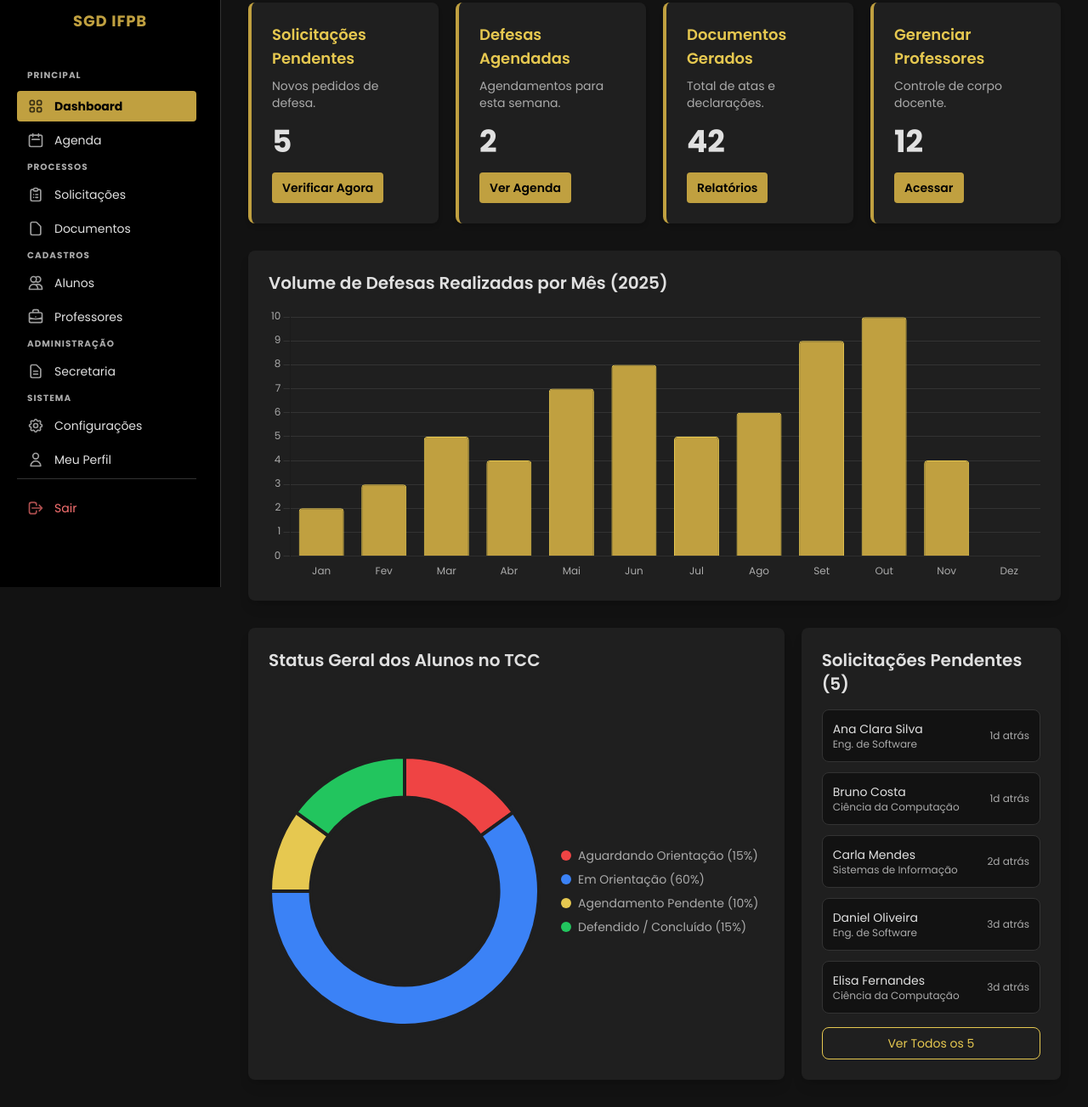
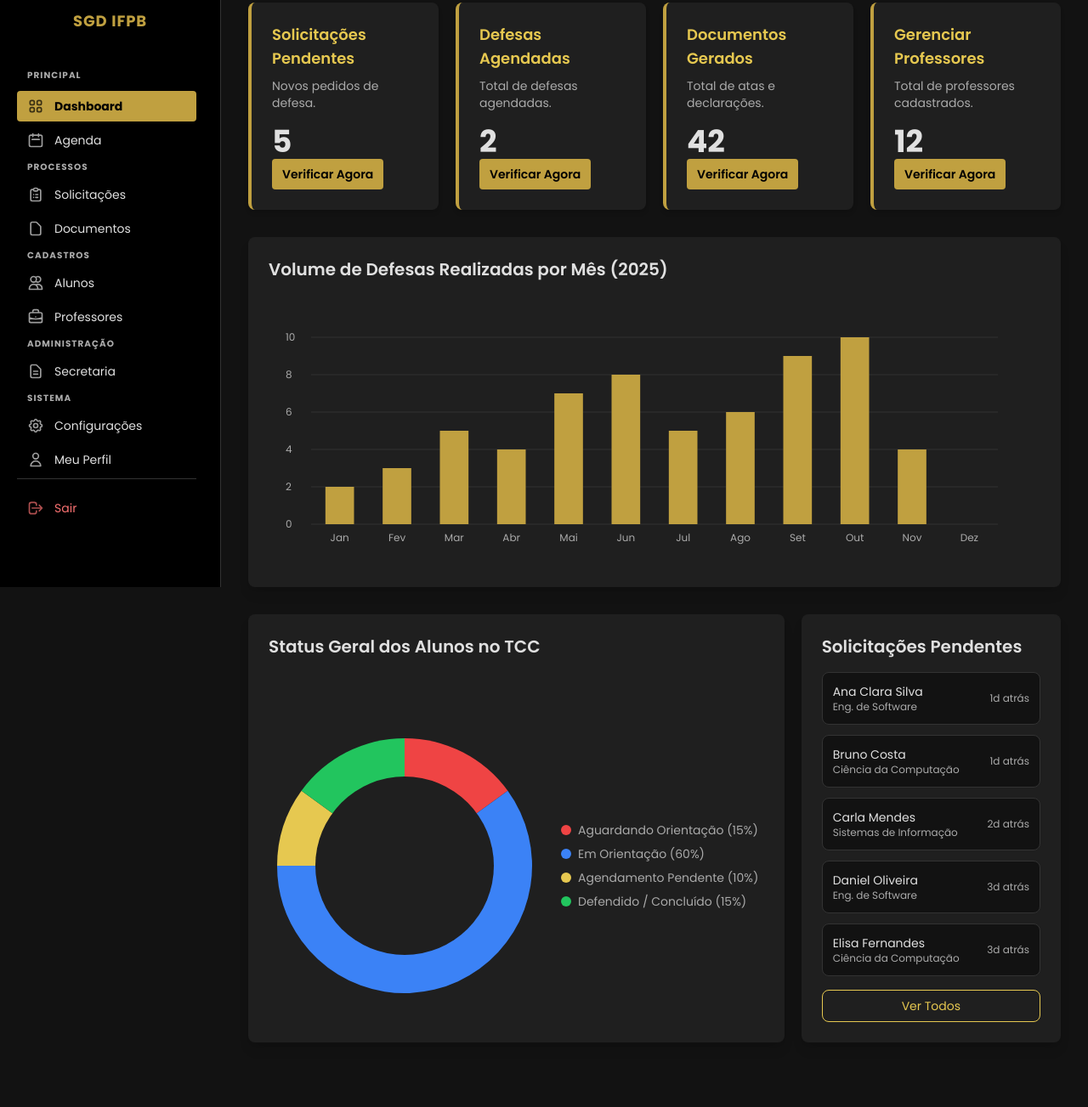
Before and after one commit to DiogoBAguiar/SGD, a website built with Vite: page src/templates/index.html in a window 1280 px wide. Shown: the part 109-1412 px from the top of the page at 85% size. After the commit the page ends 1368 px from the top, so only its background shows below. Built offline with nearby package versions, Linux system fonts and the light colour scheme.

Commit message:
feat: ajustes na página de Dashboard

```diff
--- a/src/js/dashboard.js
+++ b/src/js/dashboard.js
@@ -1,134 +1,150 @@
 document.addEventListener('DOMContentLoaded', () => {
-    initDefesasMensaisChart();
-    initStatusAlunosChart();
-    populateListaSolicitacoes();
+    // Dados mockados
+    const pendingRequests = 5;
+    const scheduledDefenses = 2;
+    const generatedDocs = 42;
+    const professorCount = 12;
+
+    const defesasData = [2, 3, 5, 4, 7, 8, 5, 6, 9, 10, 4, 0];
+    const defesasLabels = ['Jan', 'Fev', 'Mar', 'Abr', 'Mai', 'Jun', 'Jul', 'Ago', 'Set', 'Out', 'Nov', 'Dez'];
+
+    const statusAlunosData = [15, 60, 10, 15];
+    const statusAlunosLabels = ['Aguardando Orientação', 'Em Orientação', 'Agendamento Pendente', 'Defendido / Concluído'];
+    const statusAlunosColors = ['#EF4444', '#3B82F6', '#E6C850', '#22C55E'];
+
+    const solicitacoes = [
+        { nome: 'Ana Clara Silva', curso: 'Eng. de Software', dias: 1 },
+        { nome: 'Bruno Costa', curso: 'Ciência da Computação', dias: 1 },
+        { nome: 'Carla Mendes', curso: 'Sistemas de Informação', dias: 2 },
+        { nome: 'Daniel Oliveira', curso: 'Eng. de Software', dias: 3 },
+        { nome: 'Elisa Fernandes', curso: 'Ciência da Computação', dias: 3 }
+    ];
+
+    // Atualizar cards
+    document.getElementById('pending-requests').textContent = pendingRequests;
+    document.getElementById('scheduled-defenses').textContent = scheduledDefenses;
+    document.getElementById('generated-docs').textContent = generatedDocs;
+    document.getElementById('professor-count').textContent = professorCount;
+
+    // Renderizar gráficos
+    renderDefesasMensaisChart(defesasLabels, defesasData);
+    renderStatusAlunosChart(statusAlunosLabels, statusAlunosData, statusAlunosColors);
+
+    // Popular lista de solicitações
+    populateListaSolicitacoes(solicitacoes);
+
+    // Links
+    document.getElementById('link-solicitacoes').href = 'solicitacao.html';
+    document.getElementById('link-agenda').href = 'agenda.html';
+    document.getElementById('link-documentos').href = 'documentos.html';
+    document.getElementById('link-professores').href = 'professores.html';
+    document.getElementById('link-ver-solicitacoes').href = 'solicitacao.html';
 });
 
-function initDefesasMensaisChart() {
-    const ctx = document.getElementById('defesasMensaisChart');
-    if (!ctx) return;
+function renderDefesasMensaisChart(labels, data) {
+    const canvas = document.getElementById('defesasMensaisChart');
+    if (!canvas) return;
+    const ctx = canvas.getContext('2d');
 
-    const chartData = {
-        labels: ['Jan', 'Fev', 'Mar', 'Abr', 'Mai', 'Jun', 'Jul', 'Ago', 'Set', 'Out', 'Nov', 'Dez'],
-        datasets: [{
-            label: 'Nº de Defesas',
-            data: [2, 3, 5, 4, 7, 8, 5, 6, 9, 10, 4, 0],
-            backgroundColor: '#C0A040',
-            borderColor: '#E6C850',
-            borderWidth: 1,
-            borderRadius: 4,
-            hoverBackgroundColor: '#E6C850'
-        }]
+    const chartColor = '#C0A040';
+    const gridColor = '#333';
+    const textColor = '#AAAAAA';
+    const fontFamily = 'Poppins';
+
+    const draw = () => {
+        canvas.width = canvas.parentElement.clientWidth;
+        canvas.height = canvas.parentElement.clientHeight;
+        const width = canvas.width;
+        const height = canvas.height;
+        const padding = 50;
+        const chartWidth = width - padding * 2;
+        const chartHeight = height - padding * 2;
+        const barWidth = chartWidth / (data.length * 2);
+        const maxValue = Math.max(...data);
+
+        ctx.clearRect(0, 0, width, height);
+
+        ctx.strokeStyle = gridColor;
+        ctx.fillStyle = textColor;
+        ctx.font = `12px ${fontFamily}`;
+        const yAxisTicks = 5;
+        for (let i = 0; i <= yAxisTicks; i++) {
+            const value = Math.round((maxValue / yAxisTicks) * i);
+            const y = chartHeight - (value / maxValue) * chartHeight + padding;
+
+            ctx.beginPath();
+            ctx.moveTo(padding, y);
+            ctx.lineTo(width - padding, y);
+            ctx.stroke();
+
+            ctx.fillText(value, padding - 30, y + 4);
+        }
+
+        ctx.textAlign = 'center';
+        labels.forEach((label, i) => {
+            const x = padding + i * (chartWidth / data.length) + (chartWidth / data.length) / 2;
+            ctx.fillText(label, x, height - padding + 20);
+        });
+
+        ctx.fillStyle = chartColor;
+        data.forEach((value, i) => {
+            const barHeight = (value / maxValue) * chartHeight;
+            const x = padding + i * (chartWidth / data.length) + (chartWidth / data.length - barWidth) / 2;
+            const y = chartHeight - barHeight + padding;
+            ctx.fillRect(x, y, barWidth, barHeight);
+        });
     };
 
-    const options = {
-        responsive: true,
-        maintainAspectRatio: false,
-        plugins: {
-            legend: {
-                display: false
-            },
-            tooltip: {
-                backgroundColor: '#1F1F1F',
-                titleColor: '#E0E0E0',
-                bodyColor: '#AAAAAA',
-                borderColor: '#333',
-                borderWidth: 1,
-                titleFont: { family: 'Poppins' },
-                bodyFont: { family: 'Poppins' }
-            }
-        },
-        scales: {
-            y: {
-                beginAtZero: true,
-                grid: {
-                    color: '#333'
-                },
-                ticks: {
-                    color: '#AAAAAA',
-                    font: { family: 'Poppins' }
-                }
-            },
-            x: {
-                grid: {
-                    display: false
-                },
-                ticks: {
-                    color: '#AAAAAA',
-                    font: { family: 'Poppins' }
-                }
-            }
-        }
+    draw();
+    window.addEventListener('resize', draw);
+}
+
+function renderStatusAlunosChart(labels, data, colors) {
+    const canvas = document.getElementById('statusAlunosChart');
+    const legendContainer = document.getElementById('statusAlunosLegend');
+    if (!canvas || !legendContainer) return;
+    const ctx = canvas.getContext('2d');
+
+    const draw = () => {
+        canvas.width = canvas.parentElement.clientWidth;
+        canvas.height = canvas.parentElement.clientHeight;
+        const width = canvas.width;
+        const height = canvas.height;
+        const centerX = width / 2;
+        const centerY = height / 2;
+        const radius = Math.min(width, height) / 2 - 10;
+        const cutoutRadius = radius * 0.7;
+
+        let startAngle = -0.5 * Math.PI;
+        const total = data.reduce((sum, val) => sum + val, 0);
+
+        data.forEach((value, i) => {
+            const sliceAngle = (value / total) * 2 * Math.PI;
+            const endAngle = startAngle + sliceAngle;
+
+            ctx.beginPath();
+            ctx.moveTo(centerX, centerY);
+            ctx.arc(centerX, centerY, radius, startAngle, endAngle);
+            ctx.closePath();
+            ctx.fillStyle = colors[i];
+            ctx.fill();
+
+            startAngle = endAngle;
+        });
+
+        ctx.beginPath();
+        ctx.arc(centerX, centerY, cutoutRadius, 0, 2 * Math.PI);
+        ctx.fillStyle = '#1F1F1F';
+        ctx.fill();
     };
 
-    new Chart(ctx, {
-        type: 'bar',
-        data: chartData,
-        options: options
-    });
-}
-
-function initStatusAlunosChart() {
-    const ctx = document.getElementById('statusAlunosChart');
-    const legendContainer = document.getElementById('statusAlunosLegend');
-    if (!ctx || !legendContainer) return;
-
-    const data = {
-        labels: [
-            'Aguardando Orientação',
-            'Em Orientação',
-            'Agendamento Pendente',
-            'Defendido / Concluído'
-        ],
-        datasets: [{
-            data: [15, 60, 10, 15],
-            backgroundColor: [
-                '#EF4444',
-                '#3B82F6',
-                '#E6C850',
-                '#22C55E'
-            ],
-            borderColor: '#1F1F1F',
-            borderWidth: 4,
-            hoverOffset: 8
-        }]
-    };
-
-    const options = {
-        responsive: true,
-        maintainAspectRatio: false,
-        cutout: '70%',
-        plugins: {
-            legend: {
-                display: false
-            },
-            tooltip: {
-                backgroundColor: '#1F1F1F',
-                titleColor: '#E0E0E0',
-                bodyColor: '#AAAAAA',
-                borderColor: '#333',
-                borderWidth: 1,
-                titleFont: { family: 'Poppins' },
-                bodyFont: { family: 'Poppins' },
-                callbacks: {
-                    label: function(context) {
-                        return `${context.label}: ${context.raw}%`;
-                    }
-                }
-            }
-        }
-    };
-
-    new Chart(ctx, {
-        type: 'doughnut',
-        data: data,
-        options: options
-    });
+    draw();
+    window.addEventListener('resize', draw);
 
     legendContainer.innerHTML = '';
-    data.labels.forEach((label, i) => {
-        const percentage = data.datasets[0].data[i];
-        const color = data.datasets[0].backgroundColor[i];
+    labels.forEach((label, i) => {
+        const percentage = data[i];
+        const color = colors[i];
 
         const legendItem = `
             <p class="flex items-center">
@@ -140,17 +156,9 @@ function initStatusAlunosChart() {
     });
 }
 
-function populateListaSolicitacoes() {
+function populateListaSolicitacoes(solicitacoes) {
     const listaContainer = document.getElementById('listaSolicitacoes');
     if (!listaContainer) return;
-
-    const solicitacoes = [
-        { nome: 'Ana Clara Silva', curso: 'Eng. de Software', dias: 1 },
-        { nome: 'Bruno Costa', curso: 'Ciência da Computação', dias: 1 },
-        { nome: 'Carla Mendes', curso: 'Sistemas de Informação', dias: 2 },
-        { nome: 'Daniel Oliveira', curso: 'Eng. de Software', dias: 3 },
-        { nome: 'Elisa Fernandes', curso: 'Ciência da Computação', dias: 3 }
-    ];
 
     listaContainer.innerHTML = '';
 
--- a/src/templates/index.html
+++ b/src/templates/index.html
@@ -10,7 +10,6 @@
     <link href="https://fonts.googleapis.com/css2?family=Poppins:wght@300;400;600;700&display=swap" rel="stylesheet">
 
     <script src="https://cdn.tailwindcss.com"></script>
-    <script src="https://cdn.jsdelivr.net/npm/chart.js@4.4.3/dist/chart.umd.min.js"></script>
     <script type="module" src="../js/main.js"></script>
     <script type="module" src="../js/dashboard.js"></script>
     <style>
@@ -22,20 +21,10 @@
 </head>
 <body class="font-poppins bg-[#121212] text-[#E0E0E0] flex min-h-screen">
 
-    <!--
-      CORREÇÃO:
-      Trocamos o <nav> estático por este placeholder.
-      O 'main.js' vai injetar o menu aqui.
-    -->
     <div id="navbar" class="sticky top-0 h-screen z-30"></div>
 
     <main class="flex-1 flex flex-col">
 
-        <!--
-          CORREÇÃO:
-          Trocamos o <header> estático por este placeholder.
-          O 'main.js' vai injetar o cabeçalho aqui.
-        -->
         <header id="header"></header>
 
         <section class="p-4 sm:p-8 flex-1 overflow-y-auto custom-scroll">
@@ -45,29 +34,29 @@
                 <div class="bg-[#1F1F1F] rounded-lg p-6 border-l-4 border-[#C0A040] shadow-md transform transition hover:-translate-y-1 hover:shadow-lg">
                     <h3 class="text-[#E6C850] text-lg font-semibold mb-2">Solicitações Pendentes</h3>
                     <p class="text-[#AAAAAA] text-sm mb-4">Novos pedidos de defesa.</p>
-                    <div id="pending-requests" class="text-4xl font-extrabold text-[#E0E0E0] mb-4">5</div>
-                    <a href="#" class="inline-block bg-[#C0A040] text-black px-3 py-2 rounded font-semibold text-sm hover:bg-[#E6C850] transition-colors">Verificar Agora</a>
+                    <div id="pending-requests" class="text-4xl font-extrabold text-[#E0E0E0]">0</div>
+                    <a href="solicitacao.html" id="link-solicitacoes" class="inline-block bg-[#C0A040] text-black px-3 py-2 rounded font-semibold text-sm hover:bg-[#E6C850] transition-colors">Verificar Agora</a>
                 </div>
 
                 <div class="bg-[#1F1F1F] rounded-lg p-6 border-l-4 border-[#C0A040] shadow-md transform transition hover:-translate-y-1 hover:shadow-lg">
                     <h3 class="text-[#E6C850] text-lg font-semibold mb-2">Defesas Agendadas</h3>
-                    <p class="text-[#AAAAAA] text-sm mb-4">Agendamentos para esta semana.</p>
-                    <div id="scheduled-defenses" class="text-4xl font-extrabold text-[#E0E0E0] mb-4">2</div>
-                    <a href="agenda.html" class="inline-block bg-[#C0A040] text-black px-3 py-2 rounded font-semibold text-sm hover:bg-[#E6C850] transition-colors">Ver Agenda</a>
+                    <p class="text-[#AAAAAA] text-sm mb-4">Total de defesas agendadas.</p>
+                    <div id="scheduled-defenses" class="text-4xl font-extrabold text-[#E0E0E0]">0</div>
+                    <a href="agenda.html" id="link-agenda" class="inline-block bg-[#C0A040] text-black px-3 py-2 rounded font-semibold text-sm hover:bg-[#E6C850] transition-colors">Verificar Agora</a>
                 </div>
 
                 <div class="bg-[#1F1F1F] rounded-lg p-6 border-l-4 border-[#C0A040] shadow-md transform transition hover:-translate-y-1 hover:shadow-lg">
                     <h3 class="text-[#E6C850] text-lg font-semibold mb-2">Documentos Gerados</h3>
                     <p class="text-[#AAAAAA] text-sm mb-4">Total de atas e declarações.</p>
-                    <div id="generated-docs" class="text-4xl font-extrabold text-[#E0E0E0] mb-4">42</div>
-                    <a href="#" class="inline-block bg-[#C0A040] text-black px-3 py-2 rounded font-semibold text-sm hover:bg-[#E6C850] transition-colors">Relatórios</a>
+                    <div id="generated-docs" class="text-4xl font-extrabold text-[#E0E0E0]">0</div>
+                    <a href="documentos.html" id="link-documentos" class="inline-block bg-[#C0A040] text-black px-3 py-2 rounded font-semibold text-sm hover:bg-[#E6C850] transition-colors">Verificar Agora</a>
                 </div>
 
                 <div class="bg-[#1F1F1F] rounded-lg p-6 border-l-4 border-[#C0A040] shadow-md transform transition hover:-translate-y-1 hover:shadow-lg">
                     <h3 class="text-[#E6C850] text-lg font-semibold mb-2">Gerenciar Professores</h3>
-                    <p class="text-[#AAAAAA] text-sm mb-4">Controle de corpo docente.</p>
-                    <div id="professor-count" class="text-4xl font-extrabold text-[#E0E0E0] mb-4">12</div>
-                    <a href="professores.html" class="inline-block bg-[#C0A040] text-black px-3 py-2 rounded font-semibold text-sm hover:bg-[#E6C850] transition-colors">Acessar</a>
+                    <p class="text-[#AAAAAA] text-sm mb-4">Total de professores cadastrados.</p>
+                    <div id="professor-count" class="text-4xl font-extrabold text-[#E0E0E0]">0</div>
+                    <a href="professores.html" id="link-professores" class="inline-block bg-[#C0A040] text-black px-3 py-2 rounded font-semibold text-sm hover:bg-[#E6C850] transition-colors">Verificar Agora</a>
                 </div>
             </div>
 
@@ -92,23 +81,17 @@
                 </div>
 
                 <div class="lg:col-span-1 bg-[#1F1F1F] p-6 rounded-lg shadow-lg flex flex-col">
-                    <h2 class="text-xl font-semibold mb-4 text-[#E0E0E0]">Solicitações Pendentes (5)</h2>
+                    <h2 class="text-xl font-semibold mb-4 text-[#E0E0E0]">Solicitações Pendentes</h2>
                     <div id="listaSolicitacoes" class="space-y-3 flex-1 overflow-y-auto custom-scroll max-h-96">
                     </div>
-                    <button class="mt-4 w-full py-2 text-[#E6C850] border border-[#E6C850] rounded-lg hover:bg-[#E6C850] hover:text-[#1F1F1F] transition-colors text-sm font-medium">
-                        Ver Todos os 5
-                    </button>
+                    <a href="solicitacao.html" id="link-ver-solicitacoes" class="mt-4 w-full text-center py-2 text-[#E6C850] border border-[#E6C850] rounded-lg hover:bg-[#E6C850] hover:text-[#1F1F1F] transition-colors text-sm font-medium">
+                        Ver Todos
+                    </a>
                 </div>
 
             </div>
         </section>
     </main>
 
-    <!--
-      CORREÇÃO:
-      Caminho dos scripts atualizado para usar o alias '@js'
-      definido no vite.config.js
-    -->
-
 </body>
 </html>
```
